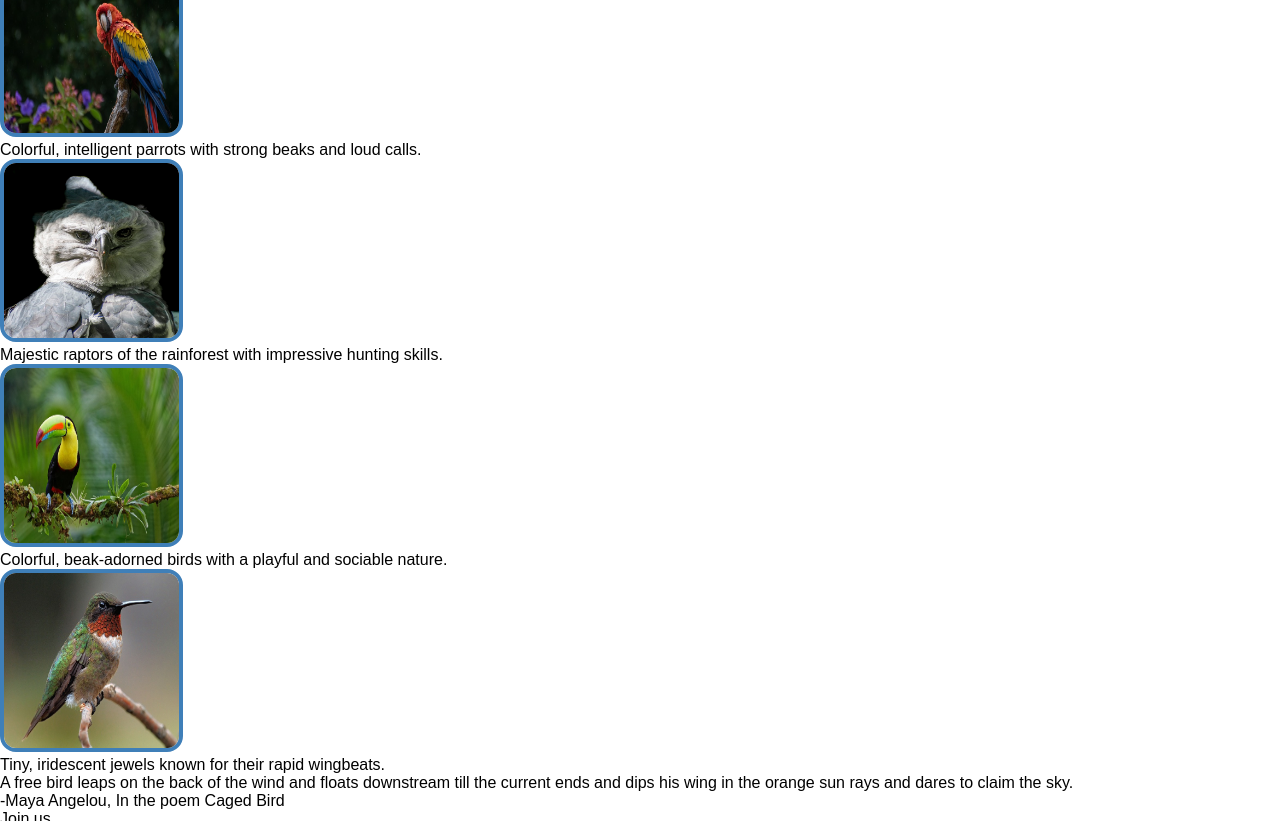
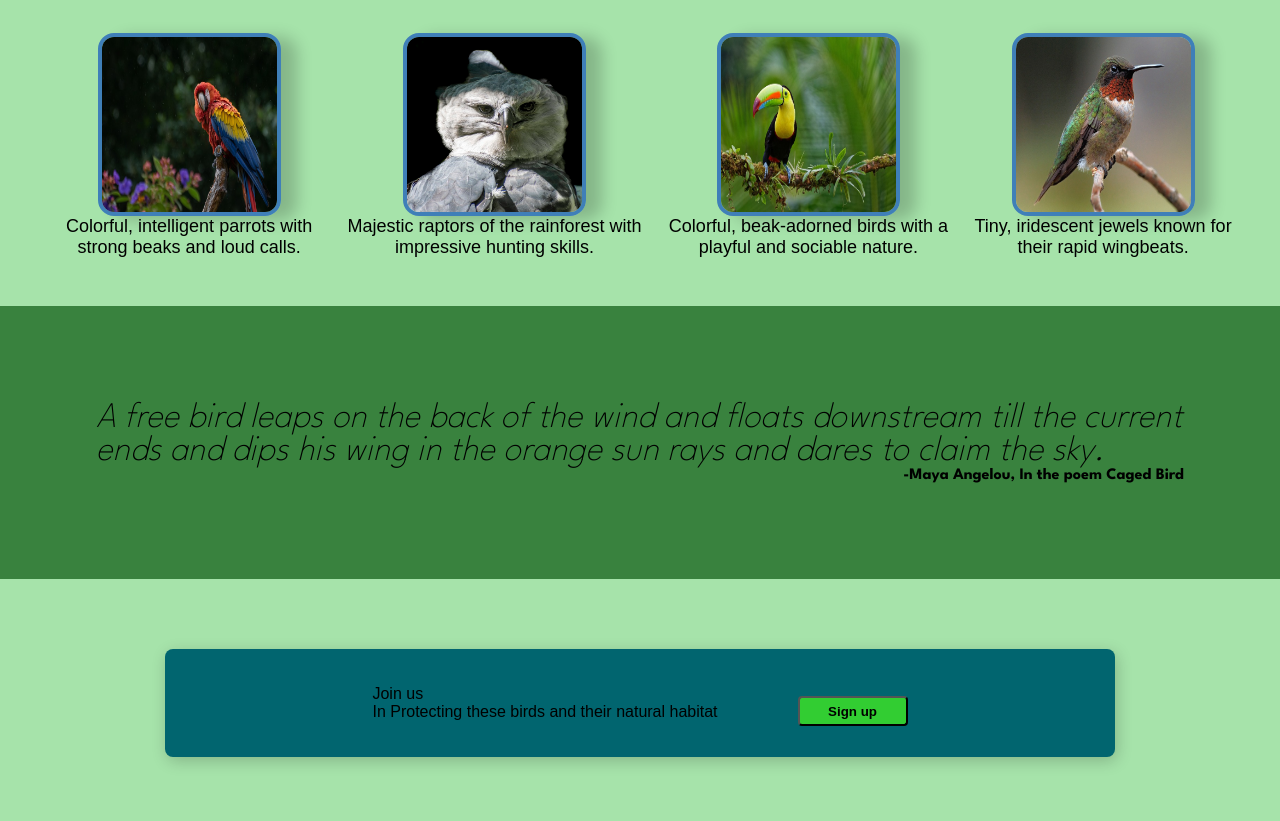
Before and after one commit to B1t-Master/Landing-Page, a plain HTML site: page index.html in a window 1280 px wide. Shown: the part 647-1468 px from the top of the page. Drawn offline with Linux system fonts and the light colour scheme; a web font is replaced by a local one.

Commit message:
Add content main body

```diff
--- a/index.html
+++ b/index.html
@@ -17,8 +17,9 @@
             <div class="links">
                 <ul>
                     <li><a href="#">Home</a></li>
+                    <li><a href="https://www.birdlife.org/news/2023/12/12/the-2023-red-list-update-reveals-hope-for-birds-in-crisis/" target="_blank">About</a></li>
                     <li><a href=https://worldrainforests.com/kids/elementary/203.html target="_blank">Gallery</a></li>
-                    <li><a href="https://www.birdlife.org/news/2023/12/12/the-2023-red-list-update-reveals-hope-for-birds-in-crisis/" target="_blank">About</a></li>
+
                 </ul>
             </div>
         </div>
@@ -36,8 +37,11 @@
 
     </div>
     <div class="container">
+
         <div class="top">
             <h3>The Family</h3>
+            <div class="one">
+
             <div class="macaw">
                 <img src="./images/macaw.jpg">
                 <div>Colorful, intelligent parrots with strong beaks and loud calls.</div>
@@ -49,35 +53,36 @@
             <div class="toucan">
                 <img src="./images/toucan.jpg">
                 <div>Colorful, beak-adorned birds with a playful and sociable nature.</div>
+            </div>
                 <div class="humming">
                     <img src="./images/hummingbird.jpg">
-                    <div>Tiny, iridescent jewels known for their rapid wingbeats.
-                    </div>
+                    <div>Tiny, iridescent jewels known for their rapid wingbeats.</div>
                 </div>
+            </div>
             </div>
         </div>
             <div class="middle">
-                <div>A free bird leaps
+                <div class="quote">A free bird leaps
                     on the back of the wind
                     and floats downstream
                     till the current ends
                     and dips his wing
                     in the orange sun rays
                     and dares to claim the sky.</div>
-                <div>-Maya Angelou, In the poem Caged Bird</div>
+                <div class="quoter">-Maya Angelou, In the poem Caged Bird</div>
             </div>
             <div class="bottom">
-                <div class="call">Join us</div>
+                <div class="modal">
+                    <div class="mod">
+                <div>Join us</div>
                 <div>In Protecting these birds and their natural habitat</div>
+                </div>
                 <button>Sign up</button>
+            </div>
             </div>
             <div class="footer">
                 <div>Copyright &#xa9; <img src="./images/github.svg"><a href="https://github.com/B1t-Master" target="_blank"> B1t-Master </a> 2024 </div>
             </div>
-
-
-    </div>
-
 </body>
 
 </html>
--- a/style.css
+++ b/style.css
@@ -1,4 +1,4 @@
-@import url('https://fonts.googleapis.com/css2?family=Poetsen+One&display=swap');
+@import url('https://fonts.googleapis.com/css2?family=League+Spartan:wght@100..900&family=Poetsen+One&display=swap');
 
 body{
     display: flex;
@@ -96,4 +96,82 @@ h1{
     width: 175px;
     height: 175px;
     border: 4px solid #3f7fb8;
+    box-shadow: 16px 4px 16px rgba(0,0,0,.2);
  }
+
+.top{
+ display: flex;
+ flex-direction: column;
+ justify-content: center;
+ align-items: center;
+ background-color: #a6e3aa;
+ padding: 48px;
+ gap: 48px;
+
+}
+
+h3{
+ margin: 0;
+ font-size:36px;
+
+}
+
+.one{
+    display: flex;
+    gap: 16px;
+}
+
+.macaw,.harpy,.toucan,.humming{
+    display: flex;
+    flex-direction: column;
+    text-align: center;
+    align-items: center;
+    font-size: 18px;
+}
+
+.middle{
+    background-color: #39823e;
+    padding: 96px;
+    border: 24px;
+    display: flex;
+    flex-direction: column;
+    font-family: "League Spartan", sans-serif;
+}
+
+.quote{
+    font-size: 36px;
+    font-weight:100;
+    font-style: italic;
+    align-self: flex-start;
+}
+
+.quoter{
+    margin-left: auto;
+    font-weight: 700;
+    font-style: normal;
+}
+
+.bottom{
+    background-color:  #a6e3aa;
+    display: flex;
+    flex-direction: column;
+    align-items: center;
+    justify-content: center;
+    gap: 36px;
+
+}
+
+.modal{
+    box-sizing: border-box;
+    background-color: #01656f;
+    display: flex;
+    justify-content: center;
+    align-items: center;
+    gap: 80px;
+    margin: 70px;
+    width: 950px;
+    height: 108px;
+    border-radius: 8px;
+    box-shadow: 2px 4px 16px rgba(0,0,0,.2);
+
+}
```
